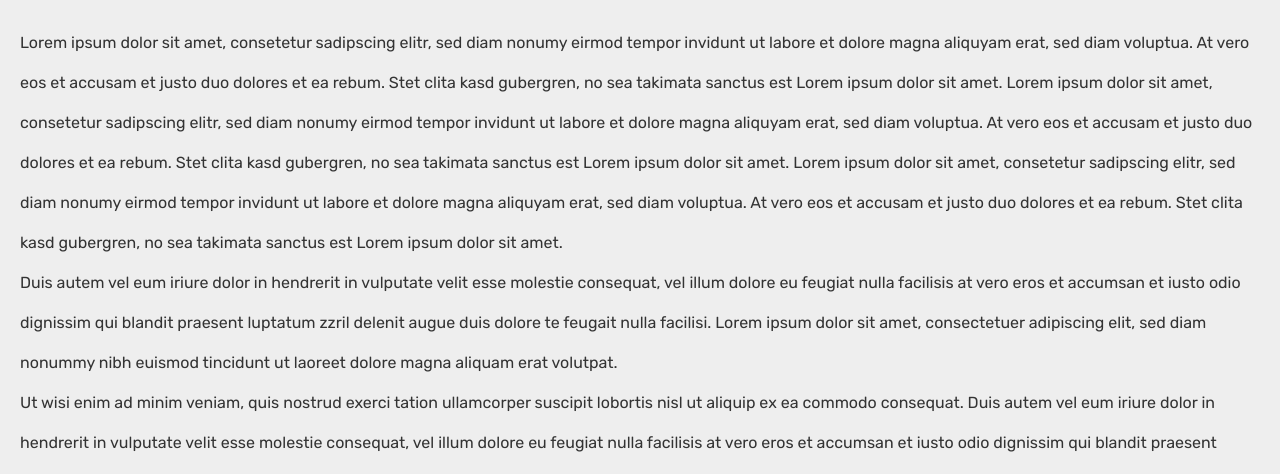
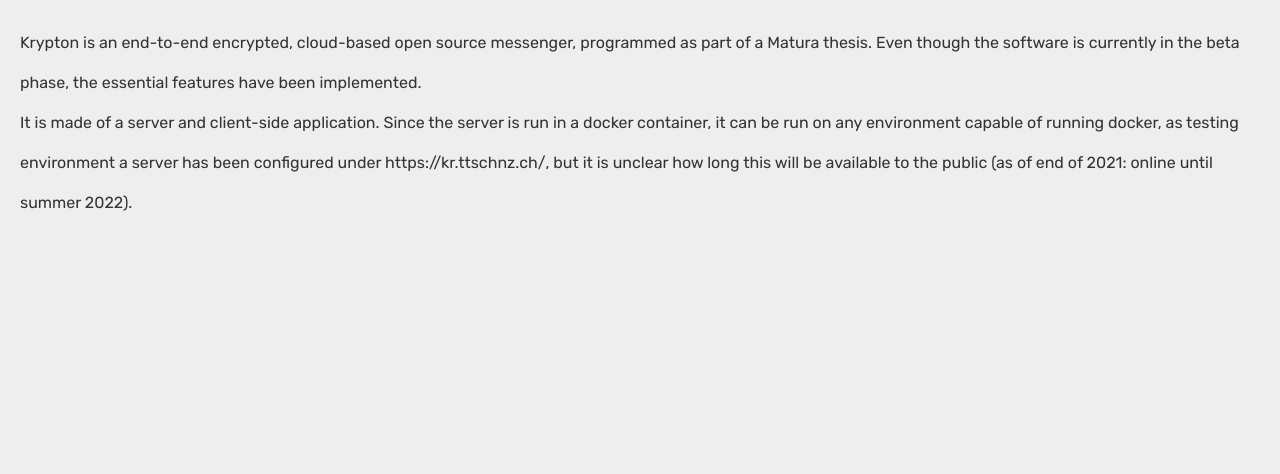
Before and after one commit to krypton-messenger/docker_server, a website: page www/index.html in a window 1280 px wide. Shown: the part 320-794 px from the top of the page. Drawn offline with Linux system fonts and the light colour scheme.

Commit message:
updated to new version

```diff
--- a/docker-compose.yml
+++ b/docker-compose.yml
@@ -9,8 +9,6 @@
             - "80:80"
             - "443:443"
             - "8080:8080"
-        volumes:
-            - ".:/code"
         networks:
             - main
         depends_on:
--- a/src/main.js
+++ b/src/main.js
@@ -35,7 +35,7 @@
 console.timeLog("Starting Server");
 
 const httpsServer = (() => {
-    if (process.env.ENABLE_SSL) {
+    if (process.env.ENABLE_SSL.toLowerCase() == "true") {
         let cRoot = process.env.CERT_ROOT;
         cRoot = cRoot.replace("[DOMAINNAME]", process.env.DOMAINNAME);
         return https.createServer({
--- a/www/index.html
+++ b/www/index.html
@@ -56,43 +56,9 @@
         <section id="about">
             <h2>Project Krypton</h2>
             <p>
-                Lorem ipsum dolor sit amet, consetetur sadipscing elitr, sed diam nonumy eirmod tempor invidunt ut
-                labore et dolore magna aliquyam erat, sed diam voluptua. At vero eos et accusam et justo duo dolores et
-                ea rebum. Stet clita kasd gubergren, no sea takimata sanctus est Lorem ipsum dolor sit amet. Lorem ipsum
-                dolor sit amet, consetetur sadipscing elitr, sed diam nonumy eirmod tempor invidunt ut labore et dolore
-                magna aliquyam erat, sed diam voluptua. At vero eos et accusam et justo duo dolores et ea rebum. Stet
-                clita kasd gubergren, no sea takimata sanctus est Lorem ipsum dolor sit amet. Lorem ipsum dolor sit
-                amet, consetetur sadipscing elitr, sed diam nonumy eirmod tempor invidunt ut labore et dolore magna
-                aliquyam erat, sed diam voluptua. At vero eos et accusam et justo duo dolores et ea rebum. Stet clita
-                kasd gubergren, no sea takimata sanctus est Lorem ipsum dolor sit amet.
+                Krypton is an end-to-end encrypted, cloud-based open source messenger, programmed as part of a Matura thesis. Even though the software is currently in the beta phase, the essential features have been implemented.
                 <br>
-                Duis autem vel eum iriure dolor in hendrerit in vulputate velit esse molestie consequat, vel illum
-                dolore eu feugiat nulla facilisis at vero eros et accumsan et iusto odio dignissim qui blandit praesent
-                luptatum zzril delenit augue duis dolore te feugait nulla facilisi. Lorem ipsum dolor sit amet,
-                consectetuer adipiscing elit, sed diam nonummy nibh euismod tincidunt ut laoreet dolore magna aliquam
-                erat volutpat.
-                <br>
-                Ut wisi enim ad minim veniam, quis nostrud exerci tation ullamcorper suscipit lobortis nisl ut aliquip
-                ex ea commodo consequat. Duis autem vel eum iriure dolor in hendrerit in vulputate velit esse molestie
-                consequat, vel illum dolore eu feugiat nulla facilisis at vero eros et accumsan et iusto odio dignissim
-                qui blandit praesent luptatum zzril delenit augue duis dolore te feugait nulla facilisi.
-                <br>
-                Nam liber tempor cum soluta nobis eleifend option congue nihil imperdiet doming id quod mazim placerat
-                facer possim assum. Lorem ipsum dolor sit amet, consectetuer adipiscing elit, sed diam nonummy nibh
-                euismod tincidunt ut laoreet dolore magna aliquam erat volutpat. Ut wisi enim ad minim veniam, quis
-                nostrud exerci tation ullamcorper suscipit lobortis nisl ut aliquip ex ea commodo consequat.
-                <br>
-                Duis autem vel eum iriure dolor in hendrerit in vulputate velit esse molestie consequat, vel illum
-                dolore eu feugiat nulla facilisis.
-                <br>
-                At vero eos et accusam et justo duo dolores et ea rebum. Stet clita kasd gubergren, no sea takimata
-                sanctus est Lorem ipsum dolor sit amet. Lorem ipsum dolor sit amet, consetetur sadipscing elitr, sed
-                diam nonumy eirmod tempor invidunt ut labore et dolore magna aliquyam erat, sed diam voluptua. At vero
-                eos et accusam et justo duo dolores et ea rebum. Stet clita kasd gubergren, no sea takimata sanctus est
-                Lorem ipsum dolor sit amet. Lorem ipsum dolor sit amet, consetetur sadipscing elitr, At accusam aliquyam
-                diam diam dolore dolores duo eirmod eos erat, et nonumy sed tempor et et invidunt justo labore Stet
-                clita ea et gubergren, kasd magna no rebum. sanctus sea sed takimata ut vero voluptua. est Lorem ipsum
-                dolor sit amet. Lorem ipsum dolor sit amet, consetetur
+                It is made of a server and client-side application. Since the server is run in a docker container, it can be run on any environment capable of running docker, as testing environment a server has been configured under <a href="https://kr.ttschnz.ch/">https://kr.ttschnz.ch/</a>, but it is unclear how long this will be available to the public (as of end of 2021: online until summer 2022).
             </p>
         </section>
     </main>
```
Also changed, not shown: 2 other files.
